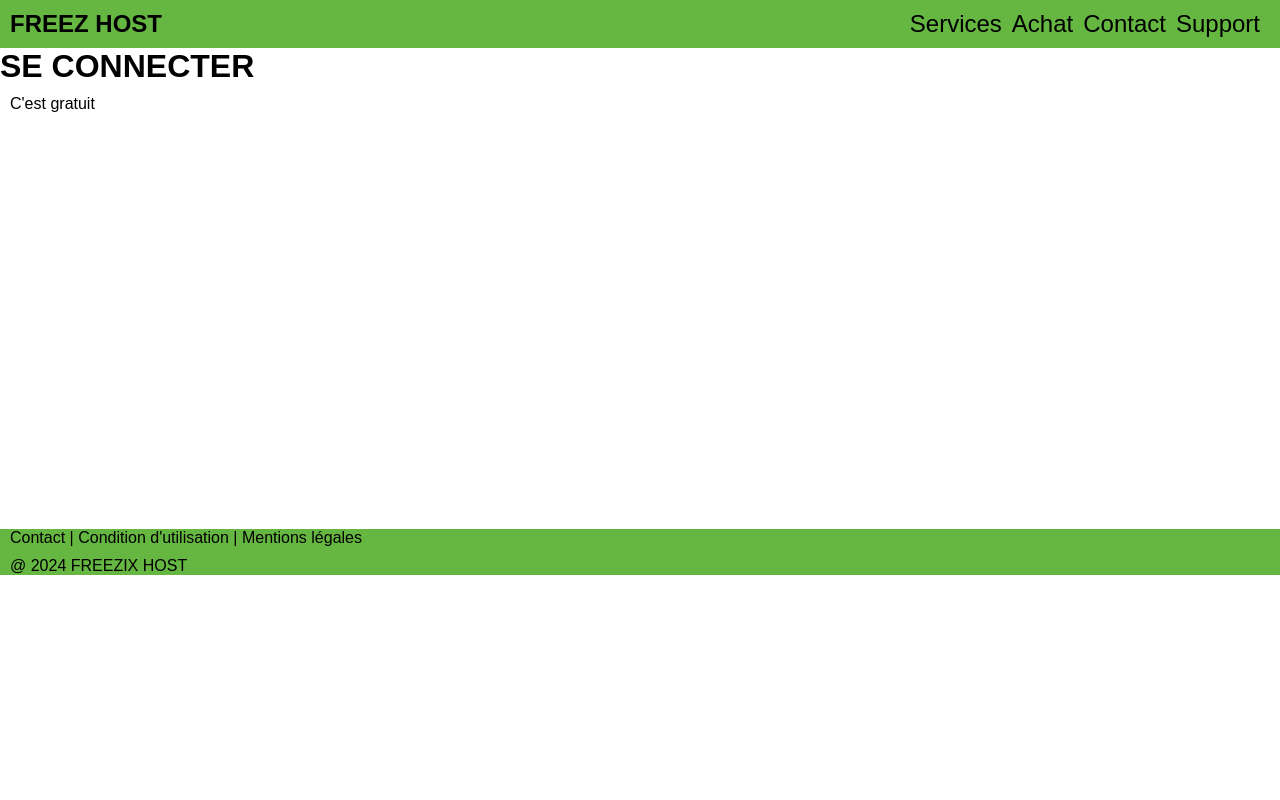
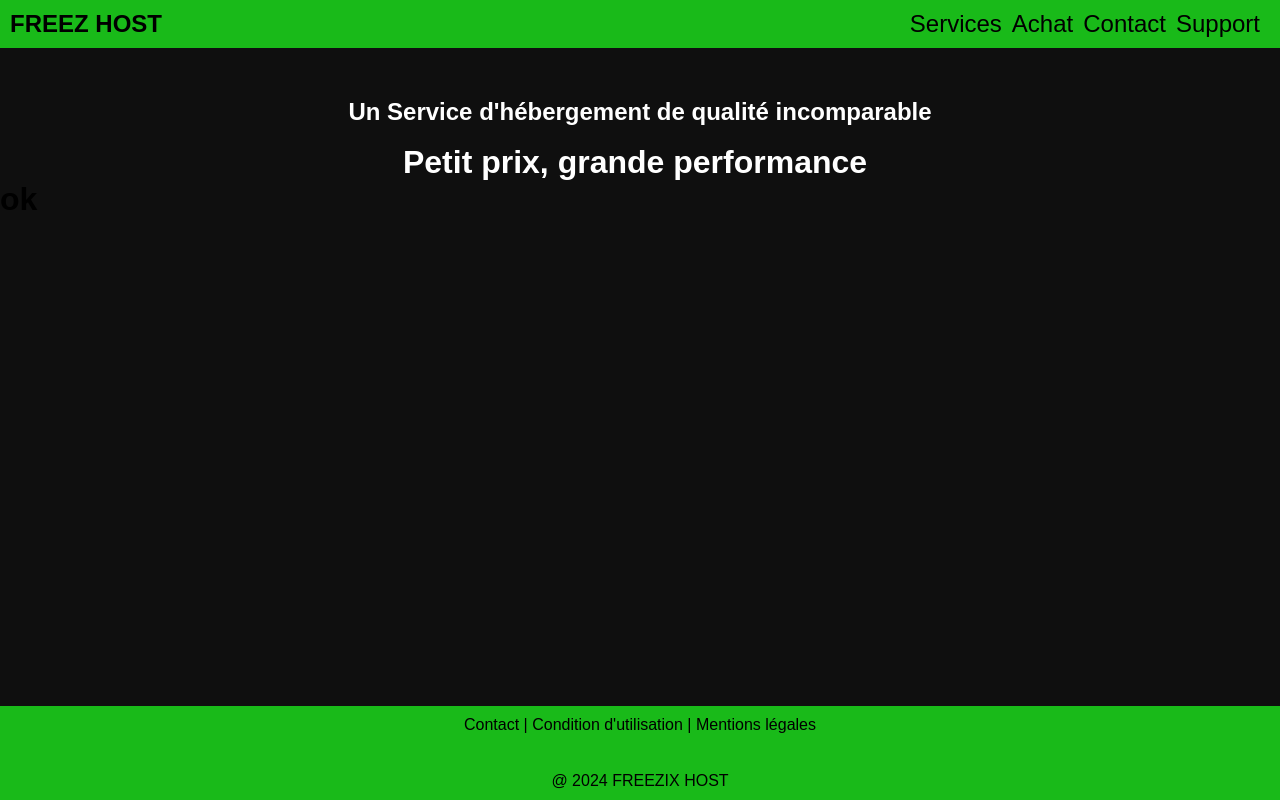
Before and after one commit to FreezixYT/freezix_host, a PHP site: page / in a window 1280 px wide. Run offline with PHP 8.4, Linux system fonts and the light colour scheme.

Commit message:
ajout theme

```diff
--- a/co-toi.html
+++ b/co-toi.html
@@ -10,9 +10,8 @@
 
 <body>
 <main>
-    <div>
-        <h1>SE CONNECTER</h1>
-        <p>C'est gratuit</p>
+    <div class="box-connection">
+        <a href="connection.html"><p>SE CONNECTER</p></a>
     </div>
 </main>
 </body>
--- a/css/style.css
+++ b/css/style.css
@@ -5,9 +5,14 @@
     font-family: Arial, Helvetica, sans-serif;
 }
 
+body
+{
+    background-color: #0f0f0f;
+}
+
 header
 {
-    background-color: #65B741;
+    background-color: #19ba19;
 }
 
 nav
@@ -28,6 +33,14 @@ h1
     margin-right: 10px;
 }
 
+.slogant
+{
+    color: white;
+    margin-top: 50px;
+    text-align: center;
+}
+
+
 a
 {
     transition: 500ms;
@@ -43,12 +56,48 @@ a:hover
     color: rgb(115, 115, 115);
 }
 
+/* --------------Connection ------------*/
+.box-connection
+{
+    transition: 500ms;
+    display: flex;
+    align-items: center;
+    justify-content: center;
+    margin-top: 100px;
+    background-color: #2b2a2a;
+    width: 300px;
+    height: 100px;
+    border-radius: 15px;
+    box-shadow: 0 8px 16px rgba(0, 0, 0, 0.2);
+    border: 2px solid #65B741;
+    margin-left: auto;
+    margin-right: auto;
+}
+
+.box-connection p
+{
+    color: #19ba19;
+    text-align: center;
+    border-radius: 10px;
+}
+
+.box-connection:hover
+{
+    width: 310px;
+    height: 103px;
+    margin-top: 95px;
+    transition: 500ms;
+}
+
 
 /* --------------- FOOTER ---------------*/
-footer
-{
-    background: #65B741;
+footer {
+    background: #19ba19;
     justify-content: center;
+    text-align: center;
+    position: fixed;
+    bottom: 0;
+    width: 100%;
 }
 
 p
--- a/footer.html
+++ b/footer.html
@@ -11,6 +11,7 @@
 <body>
   <footer>
     <p>Contact | Condition d'utilisation | Mentions légales</p>
+    <br>
     <p>@ 2024 FREEZIX HOST</p>
   </footer>
 </body>
--- a/index.php
+++ b/index.php
@@ -4,52 +4,37 @@
     <meta charset="UTF-8">
     <meta name="viewport" content="width=device-width, initial-scale=1.0">
     <title>FREEZ HOST</title>
+    <link rel="stylesheet" href="css/style.css">
 </head>
 <body>
 
 <?php
 include 'header.html';
 
-$connecter = false;
+session_start();
+?>
 
-if ($connecter == false)
+<div class="slogant">
+    <h2>Un Service d'hébergement de qualité incomparable</h2>
+    <br>
+    <h1>Petit prix, grande performance</h1>
+</div>
+
+<?php
+$connection = true;
+
+// Vérifier l'état de connexion
+if ($connection == false)
 {
     include 'co-toi.html';
 }
-else if ($connecter == true)
-{
-    include 'main.html';
-}
-else
-{
-    include 'co-toi.html';
-}
+
+include 'main.html';
 ?>
 
-<br>
-<br>
-<br>
-<br>
-<br>
-<br>
-<br>
-<br>
-<br>
-<br>
-<br>
-<br>
-<br>
-<br>
-<br>
-<br>
-<br>
-<br>
-<br>
-<br>
-<br>
-<br>
 <?php
 include 'footer.html';
 ?>
+
 </body>
 </html>
--- a/main.html
+++ b/main.html
@@ -0,0 +1,17 @@
+<!DOCTYPE html>
+<html lang="fr">
+
+<head>
+    <meta charset="UTF-8">
+    <meta name="viewport" content="width=device-width, initial-scale=1.0">
+    <link rel="stylesheet" href="/css/style.css">
+    <title>Document</title>
+</head>
+
+<body>
+<main>
+    <h1>ok</h1>
+</main>
+</body>
+
+</html>
```
